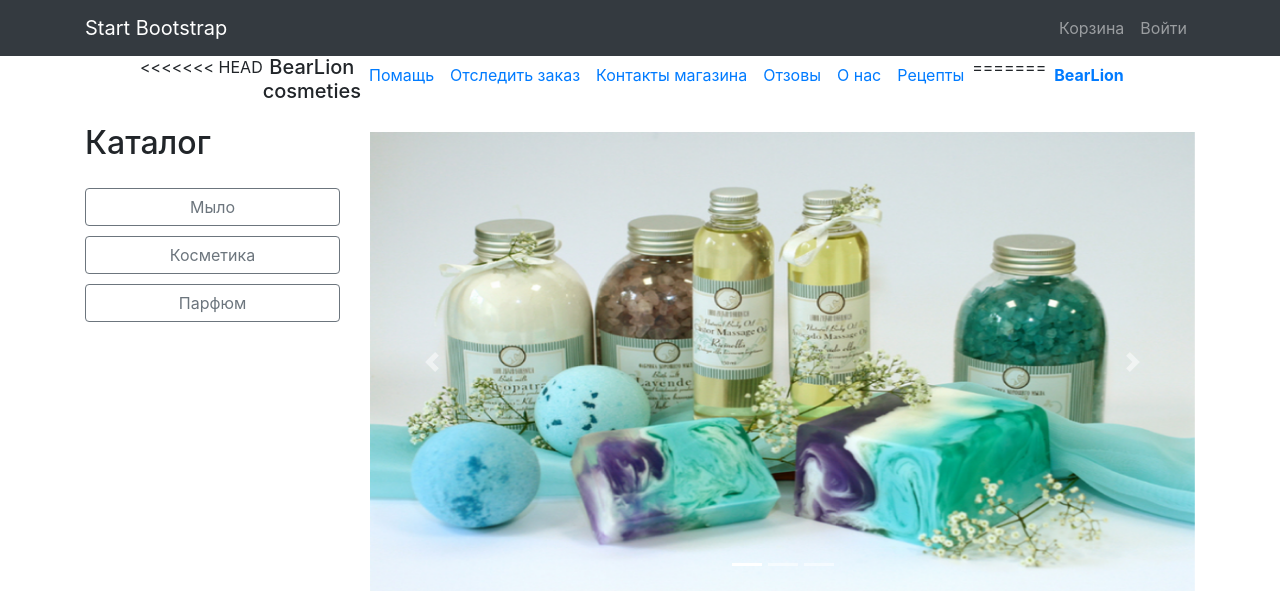
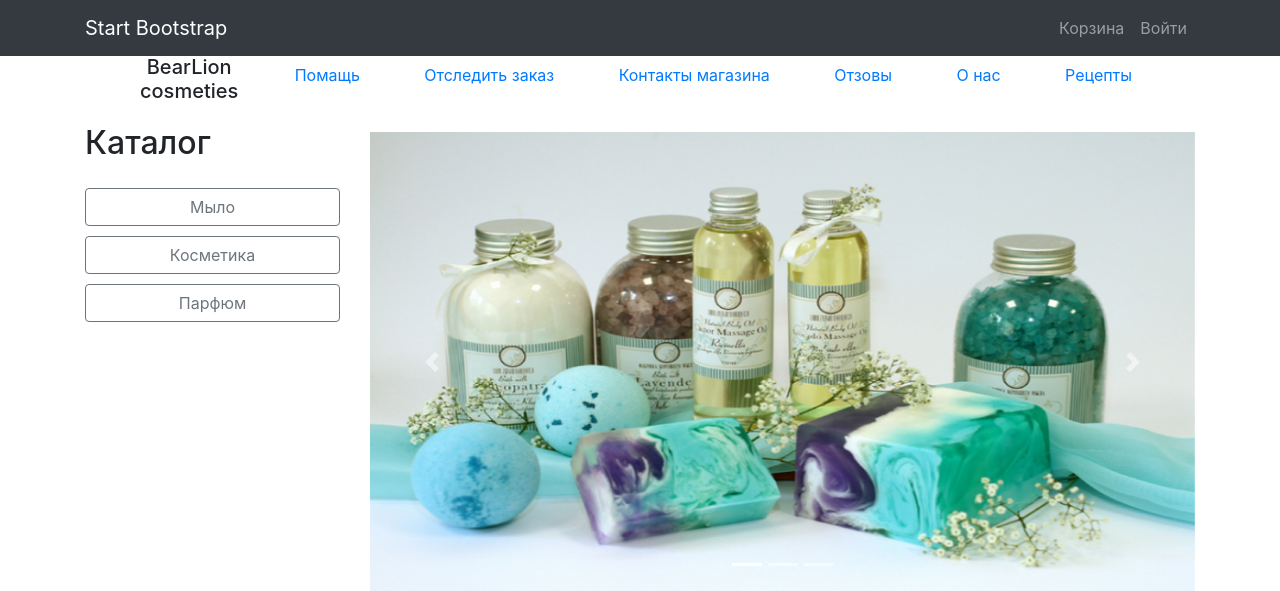
Before and after one commit to preboe/store, a Django app: page / in a window 1280 px wide. Shown: the top 591 px of the page. Run offline with Django 3.2, Linux system fonts and the light colour scheme; grey boxes labelled with a size stand in for pictures from a placeholder-image service; some libraries are stand-ins or nearby versions.

Commit message:
Перенес все с ветки forhome и изменил base.html

```diff
--- a/mainapp/templates/base.html
+++ b/mainapp/templates/base.html
@@ -72,7 +72,6 @@
 
   <div class="nav-scroller py-0 mb-2">
     <nav class="nav d-flex justify-content-between">
-<<<<<<< HEAD
       <h5 class=" link-secondary">BearLion<br>cosmeties</h5>
       <a class="p-2 link-secondary" href="#">Помащь</a>
       <a class="p-2 link-secondary" href="#">Отследить заказ</a>
@@ -80,19 +79,6 @@
       <a class="p-2 link-secondary" href="#">Отзовы</a>
       <a class="p-2 link-secondary" href="#">О нас</a>
       <a class="p-2 link-secondary" href="#">Рецепты</a>
-=======
-      <a class="p-2 link-secondary"><b>BearLion</b></a>
-      <a class="p-2 link-secondary" href="#">Помощь</a>
-      <a class="p-2 link-secondary" href="#">Отследить заказ</a>
-      <a class="p-2 link-secondary" href="#">Контакты магазина</a>
-      <a class="p-2 link-secondary" href="#">Доставка</a>
-      <a class="p-2 link-secondary" href="#">Politics</a>
-      <a class="p-2 link-secondary" href="#">Opinion</a>
-      <a class="p-2 link-secondary" href="#">Science</a>
-      <a class="p-2 link-secondary" href="#">Health</a>
-      <a class="p-2 link-secondary" href="#">Style</a>
-      <a class="p-2 link-secondary" href="#">Travel</a>
->>>>>>> db83778755842fa7962a1e0bd341d09a6867b134
     </nav>
   </div>
 </div>
```
